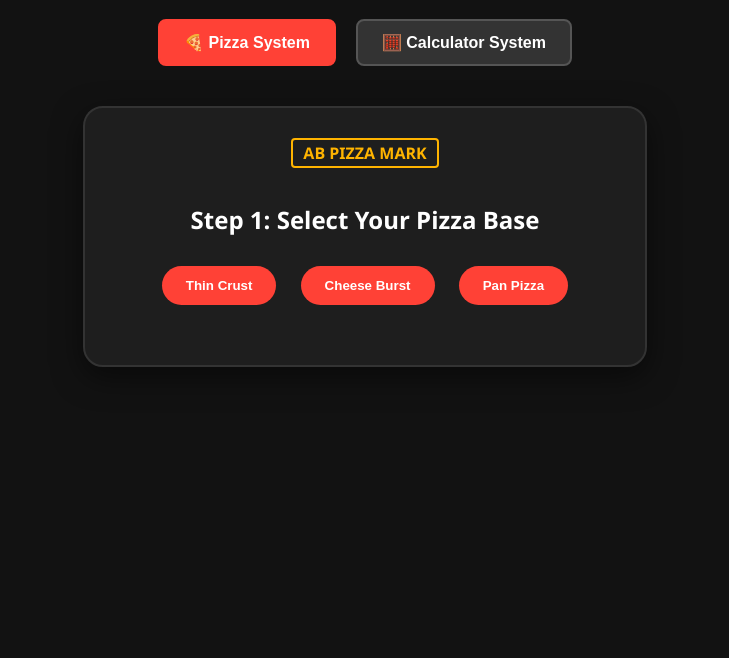
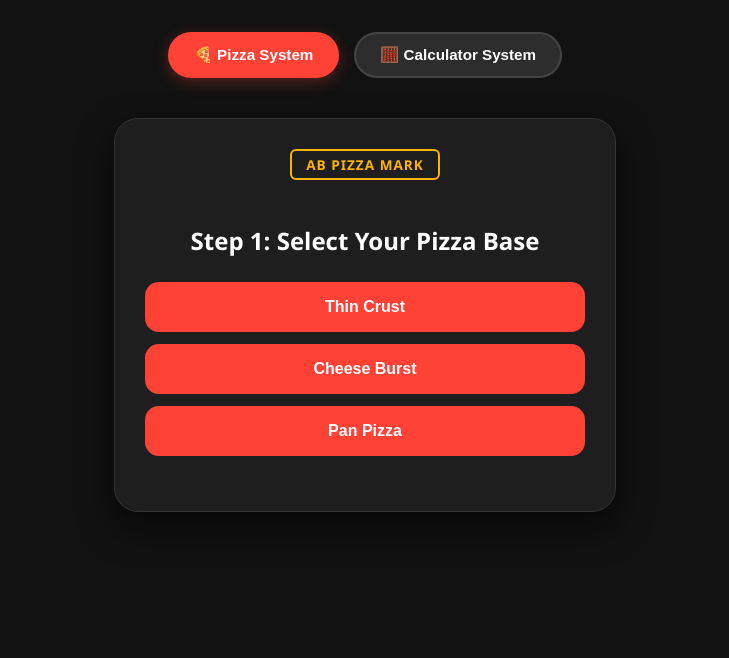
Before and after one commit to QuantumAmBa/OIBSIP, a website: page index.html in a window 1280 px wide. Shown: the part 142-800 px from the top of the page, without its empty margins (275-1004 px from the left). Drawn offline with Linux system fonts and the light colour scheme.

Commit message:
Update index.html

```diff
--- a/index.html
+++ b/index.html
@@ -5,32 +5,123 @@
     <meta name="viewport" content="width=device-width, initial-scale=1.0">
     <title>Amey Bajpai - OIBSIP Portfolio</title>
     <style>
-        :root { --red: #FF4136; --gold: #FFB400; --dark: #121212; --card-bg: #1e1e1e; }
-        body { font-family: 'Segoe UI', Arial, sans-serif; background: var(--dark); color: #fff; margin: 0; padding: 40px 20px; text-align: center; }
-        h1 { color: var(--red); margin-bottom: 5px; }
-        .subtitle { color: #888; margin-bottom: 30px; }
+        /* Global Pop Theme Styles */
+        :root {
+            --red: #FF4136;
+            --gold: #FFB400;
+            --dark: #121212;
+            --card-bg: #1e1e1e;
+            --btn-gray: #2d2d2d;
+        }
+        body {
+            font-family: 'Segoe UI', system-ui, sans-serif;
+            background: var(--dark);
+            color: #fff;
+            margin: 0;
+            padding: 40px 20px;
+            text-align: center;
+        }
+        h1 { color: var(--red); margin-bottom: 5px; font-size: 2.2rem; }
+        .subtitle { color: #888; margin-bottom: 35px; font-size: 1rem; }
 
-        /* Tabs System */
-        .tab-container { display: flex; justify-content: center; gap: 20px; margin-bottom: 40px; }
-        .tab-btn { background: #333; color: white; border: 2px solid #555; padding: 12px 24px; border-radius: 8px; font-weight: bold; cursor: pointer; font-size: 1rem; transition: 0.2s; }
-        .tab-btn.active, .tab-btn:hover { background: var(--red); border-color: var(--red); }
+        /* Navigation Tabs */
+        .tab-container { display: flex; justify-content: center; gap: 15px; margin-bottom: 40px; }
+        .tab-btn {
+            background: var(--btn-gray);
+            color: white;
+            border: 2px solid #444;
+            padding: 12px 24px;
+            border-radius: 50px;
+            font-weight: bold;
+            cursor: pointer;
+            font-size: 0.95rem;
+            transition: all 0.2s ease;
+        }
+        .tab-btn.active, .tab-btn:hover {
+            background: var(--red);
+            border-color: var(--red);
+            box-shadow: 0 4px 15px rgba(255, 65, 54, 0.3);
+        }
 
-        .app-section { display: none; max-width: 500px; margin: 0 auto; background: var(--card-bg); border: 2px solid #333; padding: 30px; border-radius: 20px; box-shadow: 0 10px 30px rgba(0,0,0,0.5); text-align: center; }
+        /* Application Section Containers */
+        .app-section {
+            display: none;
+            max-width: 440px;
+            margin: 0 auto;
+            background: var(--card-bg);
+            border: 1px solid #333;
+            padding: 30px;
+            border-radius: 24px;
+            box-shadow: 0 15px 35px rgba(0,0,0,0.6);
+        }
         .app-section.active { display: block; }
 
-        /* Pizza App Styles */
-        .pop-btn { background: var(--red); color: white; border: none; padding: 12px 24px; margin: 10px; border-radius: 50px; cursor: pointer; font-weight: bold; transition: 0.2s; }
-        .pop-btn:hover { background: var(--gold); transform: scale(1.05); }
-        .ab-badge { display: inline-block; border: 2px solid var(--gold); color: var(--gold); padding: 2px 10px; font-weight: bold; margin-bottom: 15px; border-radius: 4px; }
+        /* Aesthetic Pizza App Elements */
+        .ab-badge {
+            display: inline-block;
+            border: 2px solid var(--gold);
+            color: var(--gold);
+            padding: 4px 14px;
+            font-weight: 800;
+            margin-bottom: 25px;
+            border-radius: 6px;
+            font-size: 0.85rem;
+            letter-spacing: 1px;
+        }
+        .pizza-heading { font-size: 1.5rem; margin-bottom: 25px; font-weight: 700; }
+        .pizza-box { display: flex; flex-direction: column; gap: 12px; }
+        .pop-btn {
+            background: var(--red);
+            color: white;
+            border: none;
+            padding: 16px 28px;
+            border-radius: 14px;
+            cursor: pointer;
+            font-weight: bold;
+            font-size: 1rem;
+            transition: all 0.2s ease;
+        }
+        .pop-btn:hover {
+            background: var(--gold);
+            color: #000;
+            transform: translateY(-2px);
+            box-shadow: 0 5px 15px rgba(255, 180, 0, 0.4);
+        }
 
-        /* Calculator Styles */
-        .calc-screen { background: #111; color: #00ff00; font-family: monospace; font-size: 2rem; padding: 15px; text-align: right; border-radius: 8px; margin-bottom: 20px; border: 1px solid #333; min-height: 40px; }
-        .calc-grid { display: grid; grid-template-columns: repeat(4, 1fr); gap: 10px; }
-        .calc-btn { background: #2a2a2a; color: white; border: 1px solid #444; padding: 20px; font-size: 1.2rem; border-radius: 8px; cursor: pointer; }
-        .calc-btn:hover { background: #444; }
-        .calc-btn.op { background: var(--gold); color: #000; font-weight: bold; }
+        /* Perfectly Proportional Calculator Grid */
+        .calc-screen {
+            background: #0f0f0f;
+            color: #00FF66;
+            font-family: 'Consolas', monospace;
+            font-size: 2.2rem;
+            padding: 20px;
+            text-align: right;
+            border-radius: 14px;
+            margin-bottom: 20px;
+            border: 1px solid #252525;
+            min-height: 45px;
+            overflow: hidden;
+        }
+        .calc-grid {
+            display: grid;
+            grid-template-columns: repeat(4, 1fr);
+            gap: 12px;
+        }
+        .calc-btn {
+            background: var(--btn-gray);
+            color: white;
+            border: 1px solid #3a3a3a;
+            padding: 22px;
+            font-size: 1.25rem;
+            font-weight: 600;
+            border-radius: 14px;
+            cursor: pointer;
+            transition: all 0.15s ease;
+        }
+        .calc-btn:hover { background: #3e3e3e; border-color: #555; }
+        .calc-btn.op { background: var(--gold); color: #000; font-weight: 700; }
         .calc-btn.op:hover { background: #e09e00; }
-        .calc-btn.eq { grid-column: span 2; background: var(--red); font-weight: bold; }
+        .calc-btn.eq { grid-column: span 2; background: var(--red); color: white; font-weight: 700; }
         .calc-btn.eq:hover { background: #d03027; }
     </style>
 </head>
@@ -46,13 +137,13 @@
 
     <div id="pizza-app" class="app-section active">
         <div class="ab-badge">AB PIZZA MARK</div>
-        <h2 id="pizza-title">Step 1: Select Your Pizza Base</h2>
-        <div id="pizza-options">
+        <h2 id="pizza-title" class="pizza-heading">Step 1: Select Your Pizza Base</h2>
+        <div id="pizza-options" class="pizza-box">
             <button class="pop-btn" onclick="choosePizza('base', 'Thin Crust')">Thin Crust</button>
             <button class="pop-btn" onclick="choosePizza('base', 'Cheese Burst')">Cheese Burst</button>
             <button class="pop-btn" onclick="choosePizza('base', 'Pan Pizza')">Pan Pizza</button>
         </div>
-        <p id="order-status" style="margin-top: 20px; color: var(--gold); font-weight: bold;"></p>
+        <p id="order-status" style="margin-top: 25px; color: var(--gold); font-weight: bold; font-size: 1.05rem;"></p>
     </div>
 
     <div id="calc-app" class="app-section">
@@ -84,7 +175,6 @@
 
     <script src="script.js"></script>
     <script>
-        // Tab controller logic
         function switchApp(appId, btn) {
             document.querySelectorAll('.app-section').forEach(el => el.classList.remove('active'));
             document.querySelectorAll('.tab-btn').forEach(el => el.classList.remove('active'));
```
